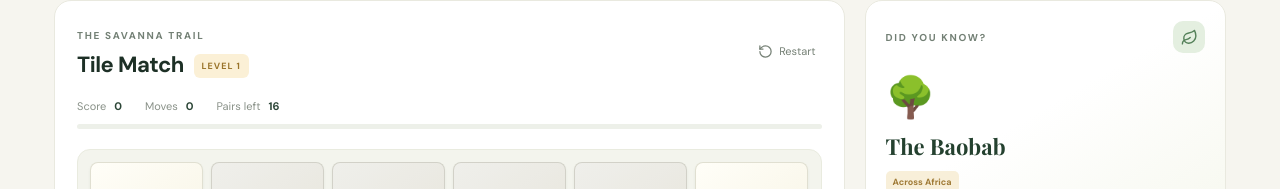
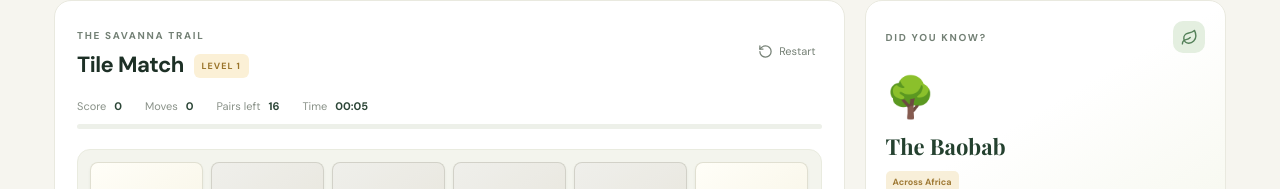
Before and after one commit to zayyanusani/African-mahjong, a React (Vite) app: page / in a window 1280 px wide. Shown: the part 399-588 px from the top of the page. Built offline with nearby package versions, Linux system fonts and the light colour scheme; a web font is replaced by a local one.

Commit message:
AfriMahjong V5.3 add live timer and timed board-clear feedback

```diff
--- a/src/App.tsx
+++ b/src/App.tsx
@@ -48,6 +48,7 @@
   const [selected,setSelected] = useState<number|null>(null);
   const [score,setScore] = useState(0);
   const [moves,setMoves] = useState(0);
+  const [seconds,setSeconds] = useState(0);
   const [hints,setHints] = useState<[number,number]|null>(null);
   const [message,setMessage] = useState('Match two identical free tiles to clear the board.');
   const [sound,setSound] = useState(false);
@@ -91,8 +92,10 @@
   const freeTiles = useMemo(()=>tiles.filter(isFree), [tiles]);
 
   useEffect(()=>{ localStorage.setItem('afrimahjong-save',JSON.stringify(save)); },[save]);
+  useEffect(()=>{ if(won) return; const timer=window.setInterval(()=>setSeconds(s=>s+1),1000); return ()=>window.clearInterval(timer); },[won]);
+  const formatTime = (value:number) => `${Math.floor(value/60).toString().padStart(2,'0')}:${(value%60).toString().padStart(2,'0')}`;
   const restart = (newLevel=false) => {
-    setTiles(makeTiles()); setSelected(null); setHints(null); setMoves(0); setWon(false); setHistory([]);
+    setTiles(makeTiles()); setSelected(null); setHints(null); setMoves(0); setSeconds(0); setWon(false); setHistory([]);
     setScore(0); setMessage(newLevel ? 'New journey unlocked. Good luck!' : 'Fresh board! Match the identical symbols.');
   };
   const choose = (tile:Tile) => {
@@ -113,7 +116,7 @@
       setSave(s=>({...s,coins:s.coins+5,bestScore:Math.max(s.bestScore,nextScore)}));
       if(next.every(t=>t.removed)) {
         const earned=Math.max(1,Math.min(3,3-Math.floor((moves+1)/10)));
-        setWon(true); playTone(880, 0.24); setMessage('Amazing! Board cleared — +25 bonus coins!');
+        setWon(true); playTone(880, 0.24); setMessage(`Amazing! Board cleared in ${formatTime(seconds)} — +25 bonus coins!`);
         setSave(s=>({...s,completed:s.completed+1,stars:s.stars+earned,coins:s.coins+25,bestScore:Math.max(s.bestScore,nextScore)}));
       }
     } else {
@@ -196,7 +199,7 @@
     <section className="game-layout">
       <div className="game-panel">
         <div className="panel-heading"><div><span className="section-kicker">THE SAVANNA TRAIL</span><h2>Tile Match <span className="level-pill">LEVEL {save.level}</span></h2></div><button className="text-button" onClick={()=>restart()}><RotateCcw size={15}/> Restart</button></div>
-        <div className="game-meta"><span>Score <b>{score.toLocaleString()}</b></span><span>Moves <b>{moves}</b></span><span>Pairs left <b>{pairs}</b></span></div>
+        <div className="game-meta"><span>Score <b>{score.toLocaleString()}</b></span><span>Moves <b>{moves}</b></span><span>Pairs left <b>{pairs}</b></span><span>Time <b>{formatTime(seconds)}</b></span></div>
         <div className="progress-track"><span style={{width:progress+'%'}}/></div>
         <div className="tile-board" aria-label="Mahjong tile board">
           {tiles.map(tile=><button key={tile.id} style={{gridColumn:tile.col+1,gridRow:tile.row+1,zIndex:tile.layer+1,transform:tile.layer===2?'translate(7px,-7px)':tile.layer===1?'translate(3px,-3px)':undefined}} className={'tile layer-'+tile.layer+' '+(tile.removed?'tile-gone':'')+(!isFree(tile)?' tile-blocked':'')+(selected===tile.id?' selected':'')+(hints?.includes(tile.id)?' hint-tile':'')} onClick={()=>choose(tile)} disabled={tile.removed} aria-label={tile.label}>
@@ -217,7 +220,7 @@
         <div className="quote-card"><span>“</span><p>Wisdom is like a baobab tree; no one individual can embrace it.</p><small>— African proverb</small></div>
       </aside>
     </section>
-    <footer><span>✦ AFRIMAHJONG</span><span>Made for curious minds, inspired by Africa.</span><span>V5.2 · AFRICA DISCOVERY + MOTION</span></footer>
+    <footer><span>✦ AFRIMAHJONG</span><span>Made for curious minds, inspired by Africa.</span><span>V5.3 · TIME CHALLENGE + PROGRESS</span></footer>
     {showDiscovery && <div className="modal-backdrop" onClick={()=>setShowDiscovery(false)}><section className="discovery-modal" onClick={e=>e.stopPropagation()}><button className="modal-close" onClick={()=>setShowDiscovery(false)}>×</button><div className="modal-icon">{discoveries[discovery].icon}</div><span className="section-kicker">AFRICA DISCOVERY LIBRARY</span><h2>{discoveries[discovery].title}</h2><span className="place-tag">{discoveries[discovery].place}</span><p>{discoveries[discovery].text}</p><div className="modal-controls"><button className="secondary-button" onClick={()=>setDiscovery((discovery+discoveries.length-1)%discoveries.length)}>← Previous</button><button className="primary-button" onClick={()=>setDiscovery((discovery+1)%discoveries.length)}>Next story →</button></div></section></div>}
   </main>;
 }
```
